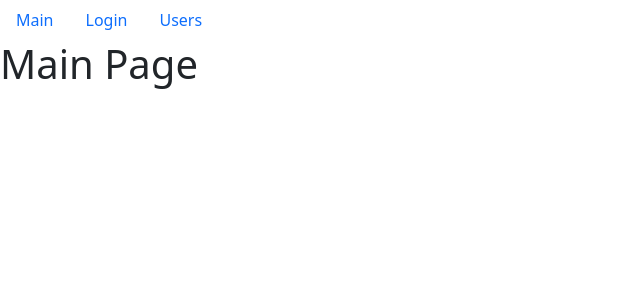
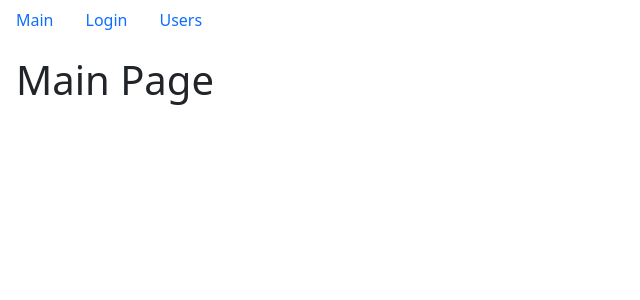
Before and after one commit to Sergei2010/fast-company, a React (Create React App) app: page / in a window 1280 px wide. Shown: the top 300 px of the page, without its empty margins (0-640 px from the left). Built offline with nearby package versions, Linux system fonts and the light colour scheme.

Commit message:
add cleanupFunction in userPage.jsx

```diff
--- a/src/components/userPage.jsx
+++ b/src/components/userPage.jsx
@@ -8,13 +8,15 @@ const UserPage = (userId) => {
     const [user, setUser] = useState();
     const [loading, setLoading] = useState(true);
     useEffect(() => {
+        let cleanupFunction = false;
         try {
             api.users.getById(idChecked).then((data) => {
-                setUser(data);
+                if (!cleanupFunction) setUser(data);
             });
         } catch (e) {
             console.error(e.message);
         }
+        return () => (cleanupFunction = true);
     }, []);
     setTimeout(() => {
         setLoading(false);
--- a/src/layouts/login.jsx
+++ b/src/layouts/login.jsx
@@ -1,7 +1,11 @@
 import React from "react";
 
 const Login = () => {
-    return <h1>Login</h1>;
+    return (
+        <div className="d-flex flex-column flex-shrink-0 p-3">
+            <h1>Login</h1>
+        </div>
+    );
 };
 
 export default Login;
--- a/src/layouts/main.jsx
+++ b/src/layouts/main.jsx
@@ -1,7 +1,11 @@
 import React from "react";
 
 const Main = () => {
-    return <h1>Main Page</h1>;
+    return (
+        <div className="d-flex flex-column flex-shrink-0 p-3">
+            <h1>Main Page</h1>
+        </div>
+    );
 };
 
 export default Main;
```
